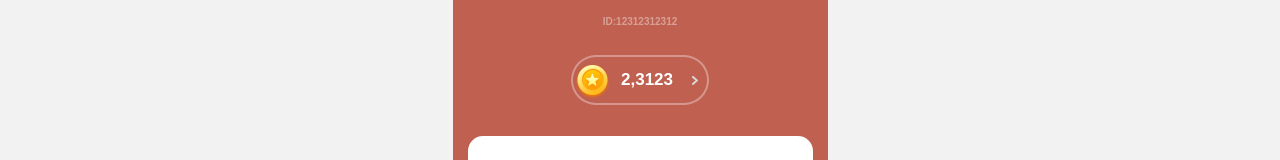
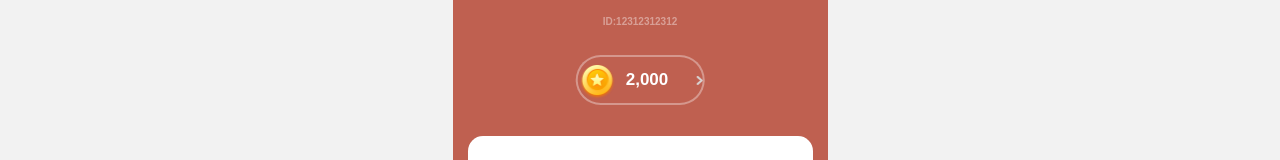
Before and after one commit to kang-int/Hush-Puppies, a Vue app: page /profile in a window 1280 px wide. Shown: the part 173-333 px from the top of the page. Built offline with nearby package versions, Linux system fonts and the light colour scheme.

Commit message:
modify point display

```diff
--- a/src/components/home/AsideInfo.vue
+++ b/src/components/home/AsideInfo.vue
@@ -2,20 +2,32 @@
   <div class="aside">
     <div class="point-rule-flex">
       <div class="point">
-        <p>{{totalPoint}}</p>
+        <p>{{ totalPoint }}</p>
       </div>
       <div class="rule">
         <a href="">规则</a>
       </div>
     </div>
     <div class="bubble">
-      <a href="" class="bubble-link1"><img src="~assets/img/home/challenge-bubble2x.png" alt="早期挑战 2积分"></a>
-      <a href="" class="bubble-link2"><img src="~assets/img/home/give-bubble@2x.png" alt="赠送气泡 2积分"></a>
-      <a href="" class="bubble-link3"><img src="~assets/img/home/step-bubble@2x.png" alt="步数奖励 2积分"></a>
+      <a href="" class="bubble-link1"
+        ><img
+          src="~assets/img/home/challenge-bubble2x.png"
+          alt="早期挑战 2积分"
+      /></a>
+      <a href="" class="bubble-link2"
+        ><img src="~assets/img/home/give-bubble@2x.png" alt="赠送气泡 2积分"
+      /></a>
+      <a href="" class="bubble-link3"
+        ><img src="~assets/img/home/step-bubble@2x.png" alt="步数奖励 2积分"
+      /></a>
     </div>
     <div class="side-link">
-      <a href="" class="ranking"><img src="~assets/img/home/ranking@2x.png" alt="排行榜"></a>
-      <a href="" class="shopping"><img src="~assets/img/home/shopping@2x.png" alt="花积分"></a>
+      <a href="" class="ranking"
+        ><img src="~assets/img/home/ranking@2x.png" alt="排行榜"
+      /></a>
+      <a href="" class="shopping"
+        ><img src="~assets/img/home/shopping@2x.png" alt="花积分"
+      /></a>
     </div>
   </div>
 </template>
@@ -24,7 +36,13 @@
 export default {
   computed: {
     totalPoint() {
-      return this.$store.state.totalPoint
+      let num = this.$store.state.totalPoint
+      let pointStr = num
+        .toString()
+        .replace(/\d{1,3}(?=(\d{3})+$)/g, (match) => {
+          return match + ','
+        })
+      return pointStr
     }
   }
 }
@@ -42,7 +60,8 @@ export default {
 
 .aside .point {
   margin-left: 10px;
-    background: url(assets/img/home/star@2x.png) no-repeat rgba(255, 255, 255, 0.75);
+  background: url(assets/img/home/star@2x.png) no-repeat
+    rgba(255, 255, 255, 0.75);
   background-size: 30px 30px;
   height: 29px;
   border-radius: 24px;
@@ -54,7 +73,7 @@ export default {
   color: #535353;
   margin-left: 34px;
   line-height: 29px;
-    padding-right: 21px;  /* 设置为21px是为了使.point元素的宽度为95px */
+  padding-right: 21px; /* 设置为21px是为了使.point元素的宽度为95px */
 }
 
 .aside .rule {
--- a/src/views/home/HomeMain.vue
+++ b/src/views/home/HomeMain.vue
@@ -4,7 +4,7 @@
     <link-menu></link-menu>
     <Carousel
       :banners="banners"
-      height="120px"
+      height="173px"
       trigger="click"
       arrow="never"
     ></Carousel>
--- a/src/views/point-mall/index.vue
+++ b/src/views/point-mall/index.vue
@@ -81,7 +81,7 @@ export default {
 }
 
 .placeholder {
-  height: 776px;
+  height: 260px;
 }
 .bottom-placeholder {
   height: 49px;
--- a/src/views/profile/index.vue
+++ b/src/views/profile/index.vue
@@ -2,16 +2,12 @@
   <div class="container">
     <profile-header>
       <template v-slot:photo>
-        <img src="~assets/img/profile/profile-photo@2x.png" alt="">
+        <img src="~assets/img/profile/profile-photo@2x.png" alt="" />
       </template>
-      <template v-slot:name>
-        神经蛙
-      </template>
-      <template v-slot:id>
-        ID:12312312312
-      </template>
+      <template v-slot:name> 神经蛙 </template>
+      <template v-slot:id> ID:12312312312 </template>
       <template v-slot:point>
-        <p>2,3123</p>
+        <p>{{ totalPoint }}</p>
       </template>
     </profile-header>
     <profile-nav class="nav"></profile-nav>
@@ -28,6 +24,17 @@ export default {
     ProfileHeader,
     MainTabBar,
     ProfileNav
+  },
+  computed: {
+    totalPoint() {
+      let num = this.$store.state.totalPoint
+      let pointStr = num
+        .toString()
+        .replace(/\d{1,3}(?=(\d{3})+$)/g, (match) => {
+          return match + ','
+        })
+      return pointStr
+    }
   }
 }
 </script>
```
Lines whose indentation alone changed are shown as unchanged.
